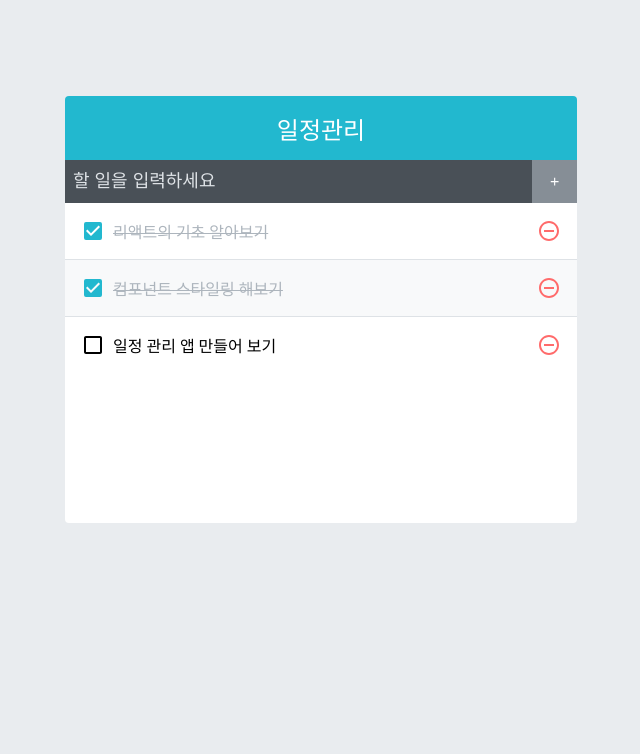
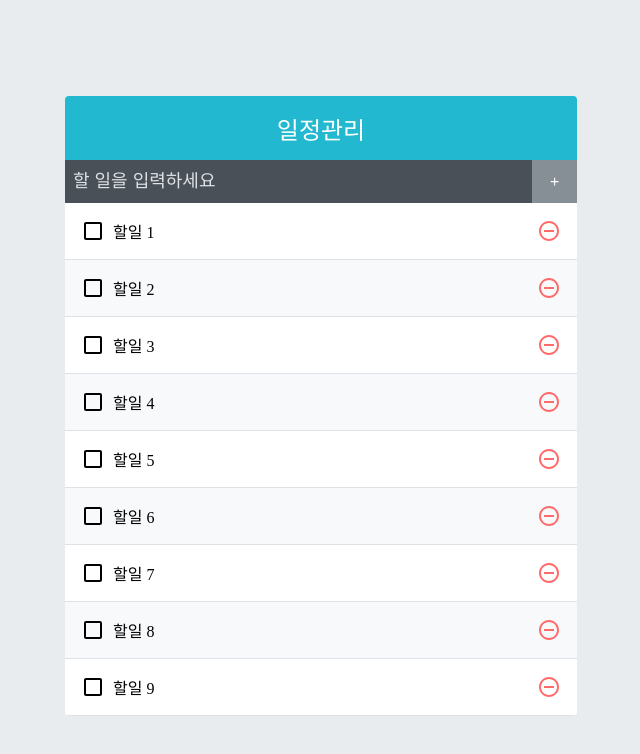
Before and after one commit to gytjr/react-practice, a React (Create React App) app: page / in a window 1280 px wide. Shown: the top 754 px of the page, without its empty margins (319-959 px from the left). Built offline with nearby package versions, Linux system fonts and the light colour scheme.

Commit message:
useState의 함수형 업데이트

```diff
--- a/src/App.js
+++ b/src/App.js
@@ -3,26 +3,23 @@
 import TodoList from './components/TodoList';
 import { useState, useRef, useCallback } from '../node_modules/react/index';
 
+function createBulkTodos() {
+  const array = [];
+  for (let i = 1; i <= 2500; i++) {
+    array.push({
+      id: i,
+      text: `할일 ${i}`,
+      checked: false,
+    });
+  }
+  return array;
+}
+
 function App() {
-  const [todos, setTodos] = useState([
-    {
-      id: 1,
-      text: '리액트의 기초 알아보기',
-      checked: true,
-    },
-    {
-      id: 2,
-      text: '컴포넌트 스타일링 해보기',
-      checked: true,
-    },
-    {
-      id: 3,
-      text: '일정 관리 앱 만들어 보기',
-      checked: false,
-    },
-  ]);
+  const [todos, setTodos] = useState(createBulkTodos);
 
-  const nextId = useRef(4);
+  const nextId = useRef(2501);
+
   const onInsert = useCallback(
     (text) => {
       const todo = {
@@ -30,21 +27,21 @@
         text,
         checked: false,
       };
-      setTodos(todos.concat(todo));
+      setTodos((todos) => todos.concat(todo));
       nextId.current += 1;
     },
     [todos],
   );
   const onRemove = useCallback(
     (id) => {
-      setTodos(todos.filter((todo) => todo.id !== id));
+      setTodos((todos) => todos.filter((todo) => todo.id !== id));
     },
     [todos],
   );
 
   const onToggle = useCallback(
     (id) => {
-      setTodos(
+      setTodos((todos) =>
         todos.map((todo) =>
           todo.id === id ? { ...todo, checked: !todo.checked } : todo,
         ),
--- a/src/components/TodoListItem.js
+++ b/src/components/TodoListItem.js
@@ -22,4 +22,4 @@
   );
 };
 
-export default TodoListItem;
+export default React.memo(TodoListItem);
```
Also changed, not shown: 1 other file (tests, documents, lock files or other folders).
